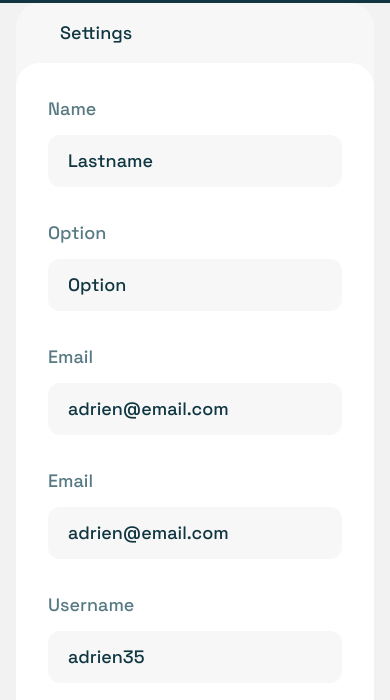
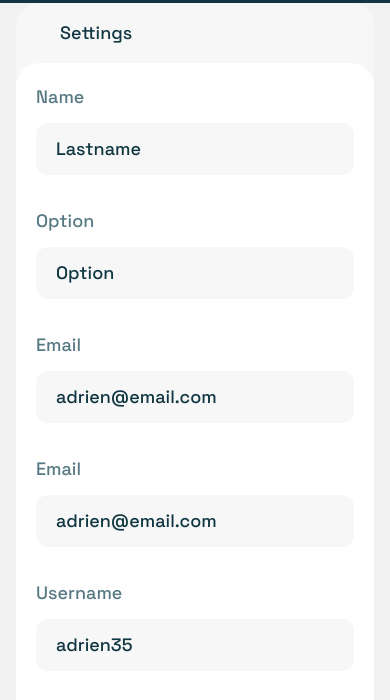
Before and after one commit to Muhammadvaliyev1/indexd, a website: page public/settings.html in a window 390 px wide. Shown: the part 73-773 px from the top of the page. Drawn offline with Linux system fonts and the light colour scheme.

Commit message:
fixed errors

```diff
--- a/public/settings.html
+++ b/public/settings.html
@@ -131,7 +131,7 @@
         <div class="pl-11 py-4">
           <span class="text-lg font-medium text-darkblue">Settings</span>
         </div>
-        <div class="bg-white rounded-3xl p-8 lg:p-11">
+        <div class="bg-white rounded-3xl p-5 sm:p-8 lg:p-11">
           <div class="max-w-[1153px] grid grid-cols-1 sm:grid-cols-2 lg:grid-cols-3 xl:grid-rows-5 items-start gap-x-8 lg:gap-x-11 gap-y-8">
             <div class="space-y-3">
               <span class="block text-lg font-medium text-space-gray">Name</span>
```
Also changed, not shown: public/css/styles.css.
